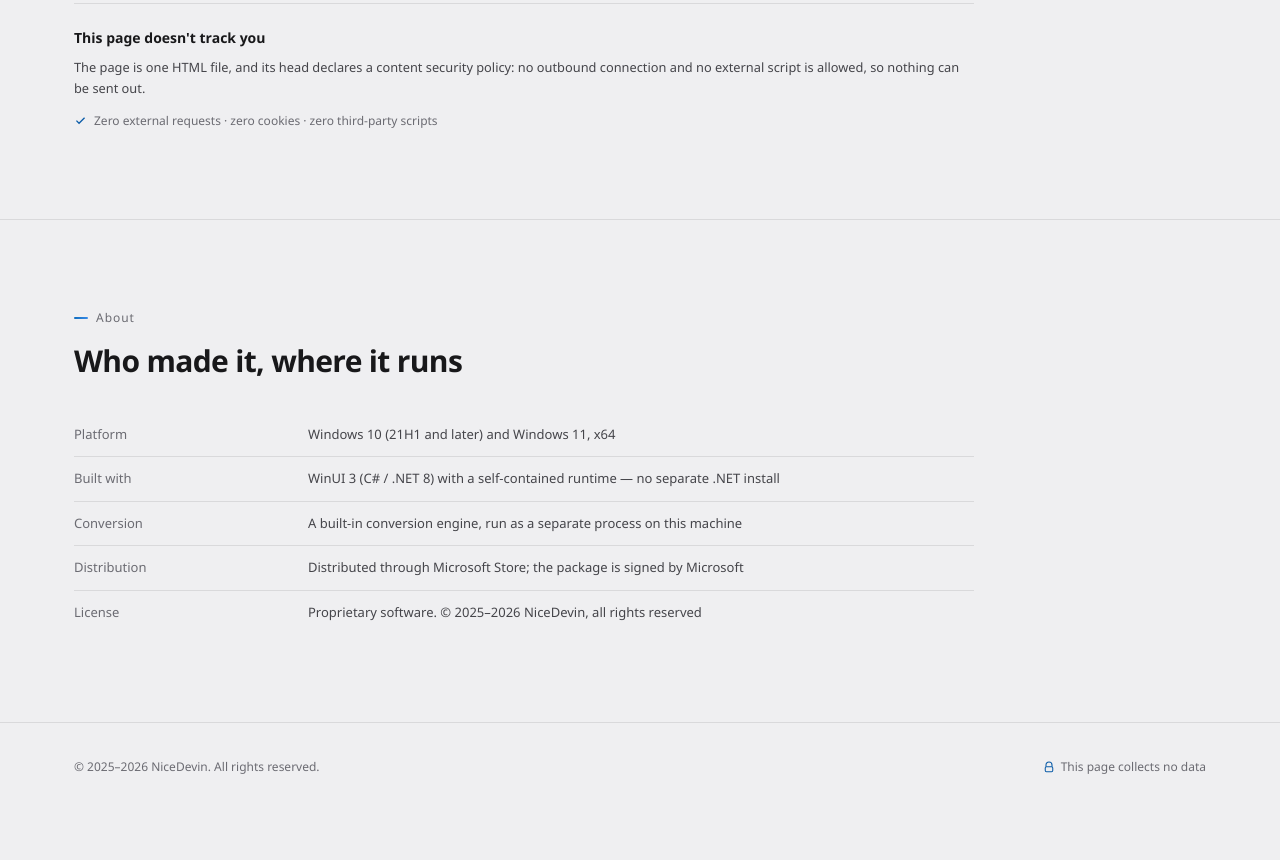
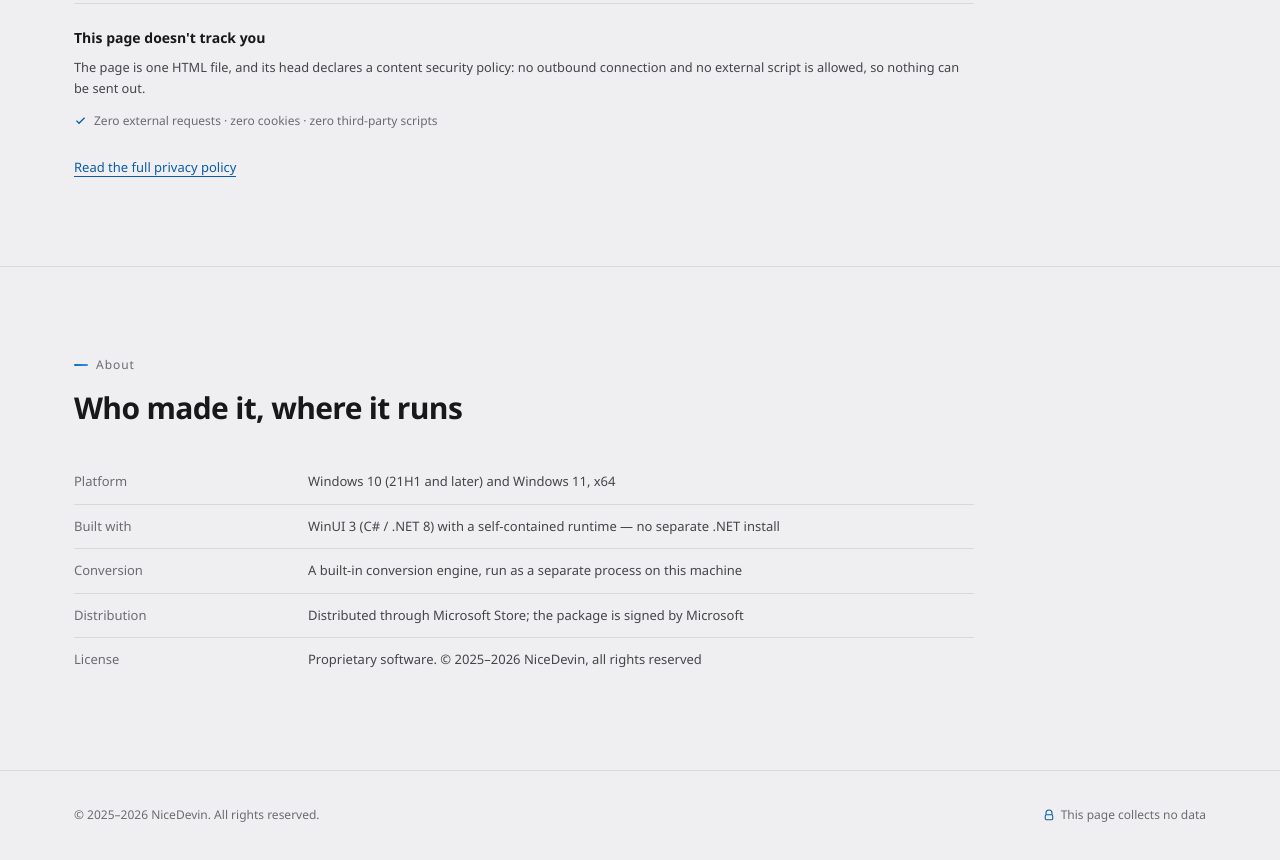
Before and after one commit to niceDevin/AudioLocal-Site, a plain HTML site: page en-us/index.html in a window 1280 px wide. Shown: the part 2463-3323 px from the top of the page. Before the commit the page ends 3286 px from the top, so only its background shows below. Drawn offline with Linux system fonts and the light colour scheme.

Commit message:
首页隐私区底部加「查看完整隐私政策」链接（中英）

```diff
--- a/en-us/index.html
+++ b/en-us/index.html
@@ -361,6 +361,10 @@ a.store-badge:focus-visible{outline:2px solid var(--accent); outline-offset:2px}
 .checkline{display:flex; align-items:center; gap:7px; font-size:12px; color:var(--muted); margin-top:12px}
 .checkline svg{width:13px; height:13px; color:var(--accent-text); flex-shrink:0}
 
+.priv-more{margin:26px 0 0; font-size:13px}
+.priv-more a{color:var(--accent-text); text-decoration:none; border-bottom:1px solid currentColor}
+.priv-more a:hover{color:var(--accent)}
+
 /* ===== 关于 ===== */
 .about-wrap{margin-top:34px; max-width:900px}
 .meta-table{width:100%; border-collapse:collapse; table-layout:fixed}
@@ -658,6 +662,7 @@ footer .fnote svg{width:12px; height:12px; color:var(--accent-text)}
         </div>
       </div>
     </div>
+    <p class="priv-more"><a href="../privacy/" data-i18n="pr.more">查看完整隐私政策</a></p>
   </div>
 </section>
 
@@ -739,6 +744,7 @@ footer .fnote svg{width:12px; height:12px; color:var(--accent-text)}
       "pr.as.t": "这个页面不追踪你",
       "pr.as.p1": "页面是单个 HTML 文件，并在 head 里声明了内容安全策略：外部连接与外部脚本一律不放行，所以没有东西会被送出去。",
       "pr.as.chk": "零外部请求 · 零 Cookie · 零第三方脚本",
+      "pr.more": "查看完整隐私政策",
       "ab.eyebrow": "关于", "ab.h2": "谁做的，跑在哪",
       "ab.k1": "平台", "ab.v1": "Windows 10（21H1 及以上）与 Windows 11，x64",
       "ab.k2": "技术", "ab.v2": "WinUI 3（C# / .NET 8），自包含运行时，无需另装 .NET",
@@ -788,6 +794,7 @@ footer .fnote svg{width:12px; height:12px; color:var(--accent-text)}
       "pr.as.t": "This page doesn't track you",
       "pr.as.p1": "The page is one HTML file, and its head declares a content security policy: no outbound connection and no external script is allowed, so nothing can be sent out.",
       "pr.as.chk": "Zero external requests · zero cookies · zero third-party scripts",
+      "pr.more": "Read the full privacy policy",
       "ab.eyebrow": "About", "ab.h2": "Who made it, where it runs",
       "ab.k1": "Platform", "ab.v1": "Windows 10 (21H1 and later) and Windows 11, x64",
       "ab.k2": "Built with", "ab.v2": "WinUI 3 (C# / .NET 8) with a self-contained runtime — no separate .NET install",
```
Also changed, not shown: zh-cn/index.html (+7 -0 lines).
